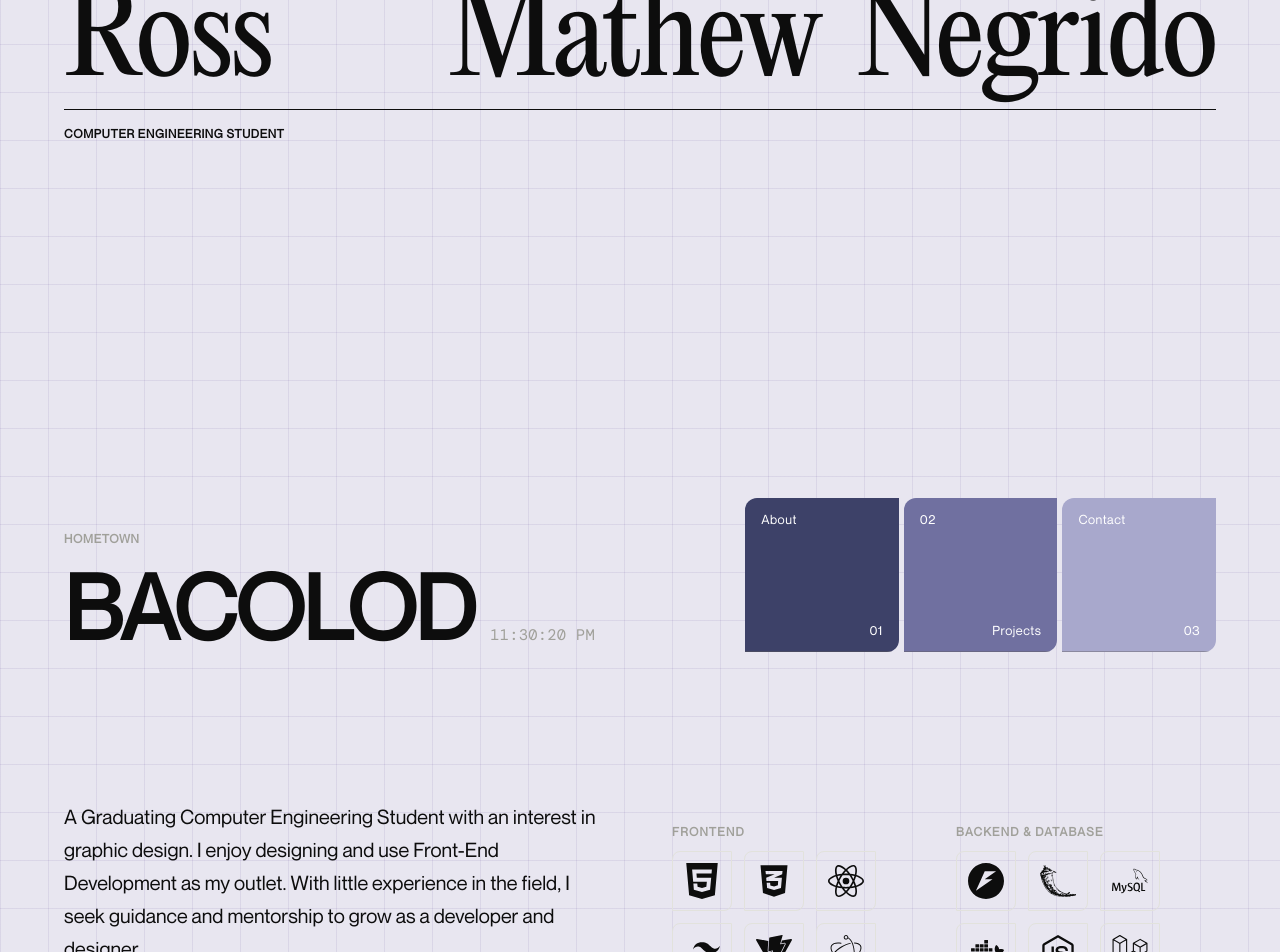
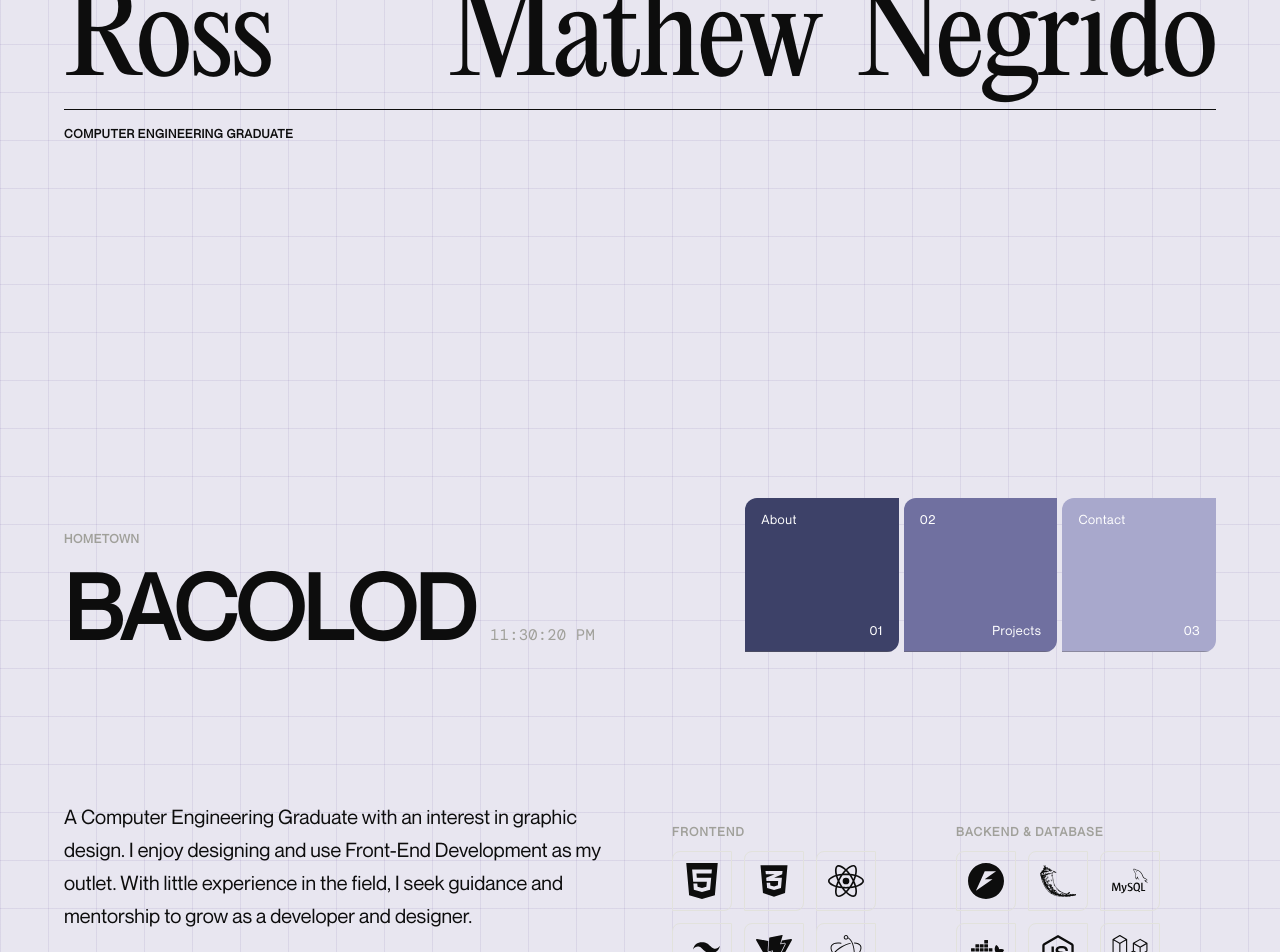
Before and after one commit to rmat-git/rmat-portfolio, a React (Vite) app in the folder portfolio/: page / in a window 1280 px wide. Shown: the part 100-1052 px from the top of the page. Built offline with nearby package versions, Linux system fonts and the light colour scheme.

Commit message:
changes in status

```diff
--- a/portfolio/src/components/About.jsx
+++ b/portfolio/src/components/About.jsx
@@ -49,7 +49,7 @@ export default function About() {
     <section className="about" id="about">
       <div className="about__left">
         <p className="about__bio">
-          A Graduating Computer Engineering Student with an interest in graphic design.
+          A Computer Engineering Graduate with an interest in graphic design.
           {" "}I enjoy designing and use Front-End Development as my outlet.
           With little experience in the field, I seek guidance and mentorship to grow as a developer and designer.
         </p>
--- a/portfolio/src/components/Contact.jsx
+++ b/portfolio/src/components/Contact.jsx
@@ -9,7 +9,7 @@ export default function Contact() {
   return (
     <section className="contact" id="contact">
       <p className="contact__status">
-        Im Currently an <span className="contact__status--highlight">Open</span> for{" "}
+        Im Currently <span className="contact__status--highlight">Open</span> for{" "}
         <span className="contact__status--highlight">Jobs and Projects</span>
       </p>
       <p className="contact__tagline">Feel Free to Contact Me</p>
--- a/portfolio/src/components/Hero.jsx
+++ b/portfolio/src/components/Hero.jsx
@@ -17,7 +17,7 @@ export default function Hero() {
       <div className="hero__meta-bar">
         <hr className="hero__rule" />
         <div className="hero__meta-labels">
-          <span>COMPUTER ENGINEERING STUDENT </span>
+          <span>COMPUTER ENGINEERING GRADUATE</span>
         </div>
       </div>
 
```
Also changed, not shown: 1 other file (tests, documents, lock files or other folders).
